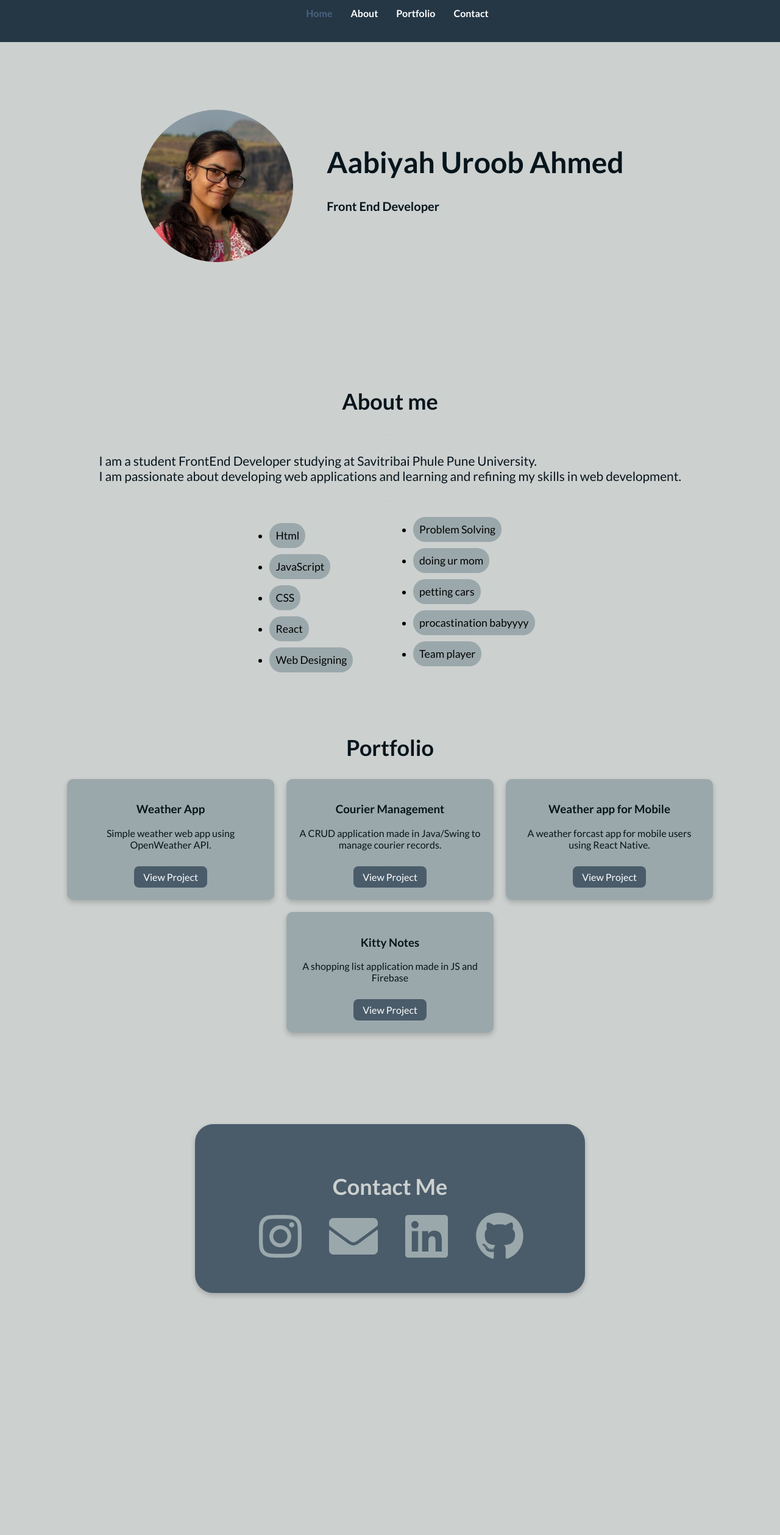
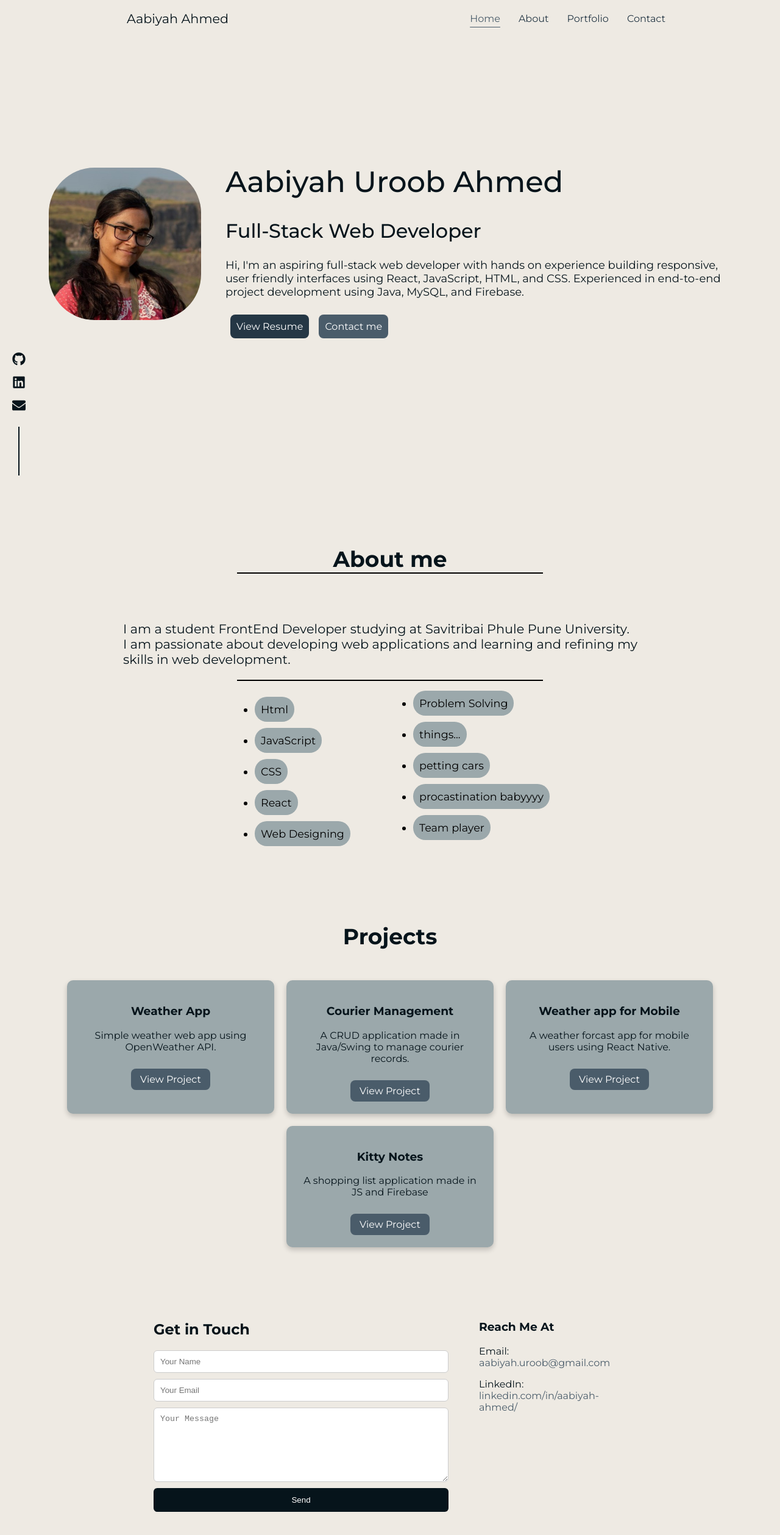
Before and after one commit to aabiyahahmed/portfolio-abia, a React (Vite) app: page / in a window 1280 px wide. Shown: the top 2518 px of the page at 61% size. Before the commit the page ends 2221 px from the top, so only its background shows below. Built offline with nearby package versions, Linux system fonts and the light colour scheme.

Commit message:
new contact section, social links, etc

```diff
--- a/src/App.jsx
+++ b/src/App.jsx
@@ -3,6 +3,7 @@ import Home from './Components/Home.jsx'
 import About from './Components/About.jsx'
 import Contact from './Components/Contact.jsx'
 import Portfolio from './Components/Portfolio.jsx'
+import SocialBar from "./Components/SocialBar";
 import React from 'react';
 
 function App() {
@@ -11,11 +12,12 @@ function App() {
     <>
       <Header />
       <main>
-          <div id= "home"><Home/></div><br /><br /><br /><br /><br />
+          <div id= "home"><Home/></div>
           <div id= "about"><About/></div>
           <div id= "portfolio"><Portfolio/></div>
           <div id= "contact"><Contact/></div>
       </main>
+      <SocialBar /> {/* <- Always visible */}
 
 
     </>
--- a/src/Components/About.jsx
+++ b/src/Components/About.jsx
@@ -9,7 +9,7 @@ const skillList = [
   "React",
   "Web Designing",
   "Problem Solving",
-  "doing ur mom",
+  "things...",
   "petting cars",
   "procastination babyyyy",
   "Team player",
@@ -17,10 +17,11 @@ const skillList = [
 
 const About = () => {
   return (
-    <div className="container-about">
-      <h1 className="heading">About me</h1>
+    <>
+      <h1 className="heading" style={{textAlign:"center", width: "100%", margin:"0px"}}>About me</h1>
       <hr />
-      <p className="desc">{description1}
+      <div className="container-about">
+      <p className="desc" style={{paddingLeft: "20px", width: "70%"}}>{description1}
         <br /> {description2}
       </p>
 
@@ -31,6 +32,9 @@ const About = () => {
         ))}
       </ul>
     </div>
+    <br /><br /> <br /><br />
+
+  </>
   )
 }
 export default About
--- a/src/Components/Contact.jsx
+++ b/src/Components/Contact.jsx
@@ -1,28 +1,39 @@
 import React from 'react'
 import { FaInstagram, FaEnvelope, FaLinkedin, FaGithub } from "react-icons/fa";
+const gmail = "aabiyah.uroob@gmail.com"
+const linkedIn = "linkedin.com/in/aabiyah-ahmed/"
 
 const Contact = () => {
   return (
-    <div>
-      <section id="contact" className="contact-section">
-      <h2>Contact Me</h2>
-      <div className="social-links">
-        <a href="https://instagram.com/ur0.0b/" target="_blank" rel="noopener noreferrer">
-          <FaInstagram className="social-icon instagram" />
-        </a>
-        <a href="mailto:aabiyah.uroob@gmail.com">
-          <FaEnvelope className="social-icon gmail" />
-        </a>
-        <a href="https://www.linkedin.com/in/aabiyah-ahmed/" target="_blank" rel="noopener noreferrer">
-          <FaLinkedin className="social-icon linkedin" />
-        </a>
-        <a href="https://github.com/aabiyahahmed/" target="_blank" rel="noopener noreferrer">
-          <FaGithub className="social-icon github" />
-        </a>
-      </div>
-    </section>
+    <section id="contact" className="contact-section">
+  <div className="contact-container">
+    {/* Contact Form */}
+    <div className="contact-form">
+      <h2>Get in Touch</h2>
+      <form action="https://formspree.io/f/mqadjqlg" method="POST">
+        <input type="text" name="name" placeholder="Your Name" required />
+        <input type="email" name="email" placeholder="Your Email" required />
+        <textarea name="message" placeholder="Your Message" required></textarea>
+        <button type="submit">Send</button>
+      </form>
 
     </div>
+
+    {/* Contact Details */}
+    <div className="contact-details">
+      <h3>Reach Me At</h3>
+      <p>
+        Email: <a href="mailto:aabiyah.uroob@gmail.com">{gmail}</a>
+      </p>
+      <p>
+        LinkedIn: <a href="https://www.linkedin.com/in/aabiyah-ahmed/" target="_blank" rel="noopener noreferrer">
+          {linkedIn}
+        </a>
+      </p>
+    </div>
+  </div>
+</section>
+
   )
 }
 export default Contact
--- a/src/Components/Header.jsx
+++ b/src/Components/Header.jsx
@@ -8,6 +8,7 @@ import Contact from "./Contact.jsx";
 const Header = () => {
 
   const [activeSection, setActiveSection] = useState('home');
+  const [isOpen, setIsOpen] = useState(false); // for mobile menu
 
   useEffect(()=>{
 
@@ -37,24 +38,40 @@ const Header = () => {
       window.removeEventListener('scroll', handleScroll)
     }
   }, [])
+
   return (
     <>
     <div className="navbar">
+       {/* Logo / Brand */}
+      <div className="logo">Aabiyah Ahmed</div>
 
-      <ul className="nav-list">
-        <li className={activeSection === 'home' ? 'active' : ''}>
+      {/* Hamburger icon (mobile only) */}
+      <div className={`hamburger ${isOpen ? "open" : ""}`} onClick={() => setIsOpen(!isOpen)}>
+        <span></span>
+        <span></span>
+        <span></span>
+      </div>
+
+
+      <ul className={`nav-list ${isOpen ? "open" : ""}`}>
+        <li className={activeSection === 'home' ? 'active' : ''}
+        onClick={() => setIsOpen(false)}>
           <a href="#home">Home</a>
         </li>
-        <li className={activeSection=== 'about' ? 'active' : ''}>
+        <li className={activeSection=== 'about' ? 'active' : ''}
+        onClick={() => setIsOpen(false)}>
           <a href="#about">About</a>
         </li>
-        <li className={activeSection === 'portfolio' ? 'active' : ''}>
+        <li className={activeSection === 'portfolio' ? 'active' : ''}
+        onClick={() => setIsOpen(false)}>
           <a href="#portfolio">Portfolio</a>
         </li>
-        <li className={activeSection=== 'contact' ? 'active' : ''}>
+        <li className={activeSection=== 'contact' ? 'active' : ''}
+        onClick={() => setIsOpen(false)}>
          <a href="#contact">Contact</a>
         </li>
       </ul>
+
 
     </div>
 
--- a/src/Components/Home.jsx
+++ b/src/Components/Home.jsx
@@ -1,16 +1,68 @@
-import React from 'react'
+import {React, useState, useEffect} from 'react'
 import profilepic from '../assets/profile-pic.jpg'
+import { FaAngleUp } from "react-icons/fa";
 const name = "Aabiyah Uroob Ahmed"
-const title ="Front End Developer"
+const title ="Full-Stack Web Developer"
+
 const Home = () => {
+    const [visible, setVisible] = useState(false);
+
+    useEffect(() => {
+    const toggleVisibility = () => {
+      if (window.scrollY > 300) {
+        setVisible(true);
+      } else {
+        setVisible(false);
+      }
+    };
+
+    window.addEventListener("scroll", toggleVisibility);
+    toggleVisibility(); // Run once on mount
+
+    return () => {
+      window.removeEventListener("scroll", toggleVisibility);
+    };
+  }, []);
+
   return (
+    <>
       <div className="home-container">
           <img className="profile" src={profilepic} alt="profile picture" />
           <div className="text">
               <h1 className="name">{name}</h1>
               <h2 className="title">{title}</h2>
+              <p id="intro">Hi, I'm an aspiring full-stack web developer with hands on experience building responsive, user friendly interfaces using
+                React, JavaScript, HTML, and CSS. Experienced in end-to-end project development using Java, MySQL, and
+                Firebase.
+              </p>
+               <a
+                  href="/portfolio-abia/resume.pdf"
+                  target="_blank"
+                  rel="noopener noreferrer"
+                  className="resumeBtn"
+                >
+                  View Resume
+              </a>
+
+              <a
+                  href="#contact"
+                  className="resumeBtn contactBtn"
+                >
+                 Contact me
+              </a>
           </div>
       </div>
+        <a href="#home" className="scrollCircle">
+             <FaAngleUp className="scrollBtn" style={{
+              opacity: visible ? "1" : "0",
+              visibility: visible ? "visible" : "hidden",
+              transform: visible ? "translateY(0)" : "translateY(20px)",
+            }}/>
+        </a>
+
+      <br /><br /><br /><br /><br />
+    </>
+
   )
 }
 
--- a/src/Components/Portfolio.jsx
+++ b/src/Components/Portfolio.jsx
@@ -30,8 +30,9 @@ const projects = [
 
 const Portfolio = () => {
   return (
-    <section id="portfolio" className="portfolio-section">
-      <h1 className="heading">Portfolio</h1>
+    <>
+      <section id="portfolio" className="portfolio-section">
+      <h1 className="heading">Projects</h1>
       <div className="projects-container">
 
           {projects.map((project) => (
@@ -49,6 +50,8 @@ const Portfolio = () => {
           ))}
       </div>
   </section>
+    </>
+
   )
 }
 
--- /dev/null
+++ b/src/Components/SocialBar.jsx
@@ -0,0 +1,26 @@
+import React, { useState } from "react";
+import { FaGithub, FaLinkedin, FaEnvelope, FaTwitter } from "react-icons/fa";
+
+export const SocialBar = () => {
+     const [open, setOpen] = useState(false);
+    return (
+    <>
+      {/* Desktop Fixed Bar */}
+      <div className="social-bar">
+        <a href="https://github.com/aabiyahahmed/" target="_blank" rel="noopener noreferrer">
+          <FaGithub />
+        </a>
+        <a href="https://www.linkedin.com/in/aabiyah-ahmed/"  target="_blank" rel="noopener noreferrer">
+          <FaLinkedin />
+        </a>
+        <a href="mailto:aabiyah.uroob@gmail.com">
+          <FaEnvelope />
+        </a>
+
+        <div className="line"></div>
+      </div>
+
+    </>
+  );
+}
+export default SocialBar;
--- a/src/index.css
+++ b/src/index.css
@@ -1,34 +1,62 @@
+
+@import url('https://fonts.googleapis.com/css2?family=Montserrat:ital,wght@0,100..900;1,100..900&display=swap');
+@import url('https://fonts.googleapis.com/css2?family=Inter:ital,opsz,wght@0,14..32,100..900;1,14..32,100..900&display=swap');
+
+:root{
+  --color-bg: #eeeae3;
+  --color-dark: #06141B;
+  --color-secondary1: #253745;
+  --color-secondary2: #4B6382;
+  --color-light1: #9BA8AB;
+  --color-light2: #CCD0CF;
+  --color-medium: #4A5C6A;
+}
+
+[id] {
+  scroll-margin-top: 100px; /* match header height */
+}
+
+html{
+  scroll-behavior: smooth;
+}
+
 body{
   margin: 0;
-  font-family: "Lato", Arial;
-  background-color: #CCD0CF;
-  color: #06141B;
+  font-family: 'Montserrat';
+  background-color: var(--color-bg);
+  color: var(--color-dark);
   overflow: auto;
+}
+
+h1,h2,h3{
+  font-family: 'Montserrat', sans-serif;
 }
 
 .navbar{
   display: flex;
-  justify-content: center;
+  flex-direction: row;
+  justify-content: space-around;
+  align-items: center;
   width: 100%;
-  height: 45px;
+  height: 40px;
   font-size: medium;
-  background-color: #253745;
-  position: sticky;
+  background-color: var(--color-bg);
+  position: fixed;
+  margin: 0;
   top: 0;
-  left: 0;
   z-index: 1000;
+  padding: 10px;
 
 }
 
-.navbar {
-  background-color: #253745;
-  padding: 12px;
-  display: flex;
-  justify-content: center;
-  position: fixed;
-  width: 100%;
-  top: 0;
-  z-index: 1000;
+.logo {
+  font-weight: 400;
+  font-size: 1.3rem;
+  padding: 0;
+}
+
+#intro{
+  font-size: large;
 }
 
 .nav-list {
@@ -41,84 +69,97 @@ body{
 
 .nav-list li a {
   text-decoration: none;
-  color: white;
-  font-weight: bold;
+  color: var(--color-secondary1);
   transition: color 0.3s;
 }
 
 .nav-list li a:hover,
 .nav-list li.active a {
-  color: #4B6382;
+  color: var(--color-medium);
+  text-decoration: underline;
+  text-underline-offset: 0.5rem;
+  text-decoration-color: var(--color-medium);
+}
+
+/* Hamburger hidden by default */
+.hamburger {
+  display: none;
+
 }
 
 
-.header-ul{
 
-  list-style-type: none;
-  margin: 0;
-  padding: 0;
-  width: 100%;
-  display: flex;
-  justify-content: center;
-  align-items: center;
-  position: fixed;
-  top: 0;
-
-
+/* When open: transform bars into an "X" */
+.hamburger.open span:nth-child(1) {
+  transform: rotate(45deg) translate(10px, 5px);
 }
 
-.header-li{
-  float: none;
-  display: inline-block;
-  margin: 0 15px;
+.hamburger.open span:nth-child(2) {
+  opacity: 0; /* hide middle bar */
 }
 
-.header-li a{
-  display: block;
-  text-align: center;
-  text-decoration: none;
-  padding: 12px;
-  color: white;
-  transition: color 0.3s
-}
-
-.header-li a:hover{
-  color: #4B6382;
+.hamburger.open span:nth-child(3) {
+  transform: rotate(-45deg) translate(10px, -5px);
 }
 
 .home-container{
   display: flex;
   flex-direction: row;
   justify-content: center;
+  align-items: center;
   gap: 30px;
-  padding: 30px;
-  margin-top: 150px;
+  margin: 0px 80px;
+  padding: 0px;
+  height: 100vh;
 }
 
 .profile{
   width: 250px;
   height: 250px;
-  border-radius: 50%;
+  border-radius: 30%;
 }
 
 .text{
-  margin: 15px;
-  padding: 10px;
-  color: #06141B;
+  margin: 10px;
+  display: inline-block;
+  padding: 0px;
+  color: var(--color-dark);
 }
 
 .name{
   font-size: 3rem;
-  font-weight: bold;
+  width: 100%;
+  font-weight: 500;
   opacity: 0;
   transform: translateX(-50px);
   animation: slideIn 1.5s ease-out forwards;
 }
 
 .title{
-  font-size: 20px;
+  font-size: 2rem;
+  font-weight: 500;
   opacity: 0;
   animation: fadeIn 2s ease-in forwards 0.5s;
+}
+
+.resumeBtn {
+  display: inline-block;
+  padding: 10px 10px;
+  margin: 8px;
+  background: var(--color-secondary1);
+  color: white;
+  font-size: 16px;
+  border-radius: 8px;
+  text-decoration: none;
+  transition: background-color 0.3s ease;
+}
+
+.contactBtn{
+  background: var(--color-medium)
+}
+
+.resumeBtn:hover {
+  background: var(--color-secondary2);
 }
 
 .heading{
@@ -154,6 +195,11 @@ body{
 
 }
 
+hr{
+  border: 1px solid #000000;
+  margin: auto;
+  width:500px;
+}
 .li-skill{
   font-size: 1.1rem;
   margin: 10px;
@@ -179,7 +225,7 @@ body{
 
 .portfolio-section {
   text-align: center;
-  padding: 50px 20px;
+
 
 }
 
@@ -188,7 +234,8 @@ body{
   flex-wrap: wrap;
   justify-content: center;
   gap: 20px;
-  margin-top: 20px;
+  padding: 20px;
+  margin: 20px
 }
 
 
@@ -222,197 +269,177 @@ body{
   background: #25313f;
 }
 
+/*Contact Section*/
 
-.contact-section {
+.contact-container {
+  display: flex;
+  gap: 50px;
+  padding: 60px;
+  justify-content: center;
+  align-items: flex-start;
+  max-width: 1100px; /* keeps it centered on big screens */
+  margin: 0 15%;
+}
+.contact-form{
+  flex:2;
+}
+.contact-details {
+  flex: 1;
+}
+.contact-details a{
+  text-decoration: none;
+  color: var(--color-medium);
+}
+
+.contact-form form {
+  display: flex;
+  flex-direction: column;
+  gap: 10px;
+   min-width: 300px;
+}
+
+.contact-form input,
+.contact-form textarea {
+  padding: 10px;
+  border: 1px solid #ccc;
+  border-radius: 6px;
+
+}
+
+.contact-form textarea{
+  min-height: 100px;
+
+
+}
+
+.contact-form button {
+  padding: 12px;
+  background: var(--color-dark);
+  color: #fff;
+  border: none;
+  border-radius: 6px;
+  cursor: pointer;
+}
+
+.contact-form button:hover {
+  background: var(--color-medium);
+}
+
+
+/*social bar*/
+/* Common */
+.social-bar a, .fab-menu a {
+  color: var(--color-dark);
+  font-size: 22px;
+  transition: transform 0.2s ease, color 0.2s ease;
+}
+.social-bar a:hover, .fab-menu a:hover {
+  transform: scale(1.2);
+  color: var(--color-medium);
+}
+
+/* Desktop Fixed Bar */
+.social-bar {
+  position: fixed;
+  bottom: 20px;
+  left: 20px;
   display: flex;
   flex-direction: column;
   align-items: center;
+  gap: 10px;
+  z-index: 100;
+}
+.social-bar .line {
+  width: 1.3px;
+  height: 80px;
+  background: var(--color-dark);
+  margin-top: 8px;
+}
+
+.scrollBtn{
+  position: fixed;
+  font-size: 1rem;
+  font-weight: 100;
+  bottom: 30px;
+  right: 30px;
+  height: 30px;
+  width: 30px;
+  padding: 10px;
+  border: none;
+  border-radius: 50%;
+  background-color: hsl(214, 29%, 66%);
+  text-decoration: none;
+  color:var(--color-dark);
+  display:flex;
   justify-content: center;
-  text-align: center;
-  background-color: #4A5C6A;
-  color: #CCD0CF;
-  padding: 50px 20px;
-  width: 90%;
-  max-width: 600px;
-  margin: 100px auto;
-  border-radius: 30px;
-  box-shadow: 0 4px 8px rgba(0, 0, 0, 0.2);
+  align-items: center;
+  z-index: 1000;
+  opacity: 0;
+  transform: translateY(20px);
+  transition: opacity 0.4s ease, transform 0.4s ease, visibility 0.4s;
+
+
 }
 
 
-.contact-section h2 {
-  font-size: 36px;
-  margin-bottom: 20px;
+/* ========== Mobile Styles ========== */
+@media (max-width: 768px) {
+
+  .hamburger{
+  width: 30px;
+  height: 24px;
+  display: flex;
+  flex-direction: column;
+  justify-content: space-between;
+  cursor: pointer;
+  z-index: 20; /* stay above nav-list */
+  }
+
+  .hamburger span {
+  display: block;
+  height: 2px;
+  width: 100%;
+  background: var(--color-text, #000);
+  transition: all 0.3s ease-in-out;
 }
+  .nav-list {
+    display: none; /* hide menu */
+  }
+
+  .nav-list.open {
+    display: flex; /* show when open */
+    flex-direction: column;
+    align-items: center;     /* center items horizontally */
+    justify-content: center; /* center items vertically */
+    position: fixed;
+    margin: 0;
+    top:0;
+    right: 0;
+    width: 100vw;
+    height: 100vh;
+    padding: 0px;
+    background-color: var(--color-bg);
+    z-index: 10;
+  }
+
+  .nav-list li {
+    margin: 0px;
+    font-size: 2rem;
+  }
+
+  .social-bar{
+     display: none;
+    }
 
 
-.social-links {
-  display: flex;
-  gap: 40px;
-}
-
-
-.social-icon {
-  font-size: 80px;
-  transition: transform 0.3s ease, color 0.3s ease;
-  color: #9BA8AB;
-}
-
-.social-icon:hover{
-  color: #ffffff;
-  transform: scale(1.2);
-}
-
-
-@media (max-width: 1024px) {
-
-  body{
-    background-color: #253745;
-    color: black;
-  }
-
-  .text{
-    color: black;
-  }
-
-  .home-container {
+  .contact-container {
     flex-direction: column;
     align-items: center;
-    text-align: center;
-  }
-
-  .text {
-    margin: 0;
-    padding: 0;
-  }
-}
-
-
-@media (max-width: 768px) {
-  body{
-    background-color: #253745;
-    color: black;
-  }
-
-  .text{
-    color: black;
-  }
-
-  .navbar {
-    flex-direction: column;
-    height: auto;
-    text-align: center;
-    padding: 10px 0;
-  }
-
-  .header-ul {
-    position: static;
-    text-align: center;
-  }
-
-  .header-li {
-    display: block;
-    text-align: center;
-  }
-
-  .header-li a {
-    padding: 10px;
-    display: block;
-  }
-
-  .home-container {
-    flex-direction: column;
-    text-align: center;
-    margin-top: 80px;
-  }
-
-  .profile {
-    width: 200px;
-    height: 200px;
-  }
-
-  .name {
-    font-size: 2.5rem;
-  }
-
-  .title {
-    font-size: 18px;
-  }
-
-  .skills {
-    columns: 1;
-    text-align: center;
-  }
-
-  .portfolio-section {
+    gap: 30px;
     padding: 30px;
   }
 
-  .projects-container {
-    flex-direction: column;
-    align-items: center;
-  }
-
-  .project-card {
-    width: 90%;
-  }
-
-  .contact-section {
-    width: 50%;
-    padding: 30px;
-    margin: 20px auto;
-  }
-
-  .social-links {
-    flex-direction: column;
-    gap: 20px;
-  }
-
-  .social-icon {
-    font-size: 50px;
+  .contact-details {
+    max-width: 100%;
   }
 }
-
-
-@media (max-width: 480px) {
-
-  body{
-    background-color: #253745;
-    color: black;
-  }
-
-  .text{
-    color: black;
-  }
-
-  .name {
-    font-size: 2rem;
-  }
-
-  .title {
-    font-size: 16px;
-  }
-
-  .header-li a {
-    padding: 8px;
-    font-size: 14px;
-  }
-
-  .profile {
-    width: 150px;
-    height: 150px;
-  }
-
-  .contact-section h2 {
-    font-size: 28px;
-  }
-
-  .contact-section{
-    width: 50%;
-    margin: 20px auto;
-  }
-
-  .social-icon {
-    font-size: 40px;
-  }
-}
```
Also changed, not shown: src/assets/bgPic.jpg (added), src/assets/profile-pic1.jpg (added). Lines whose indentation alone changed are shown as unchanged.
